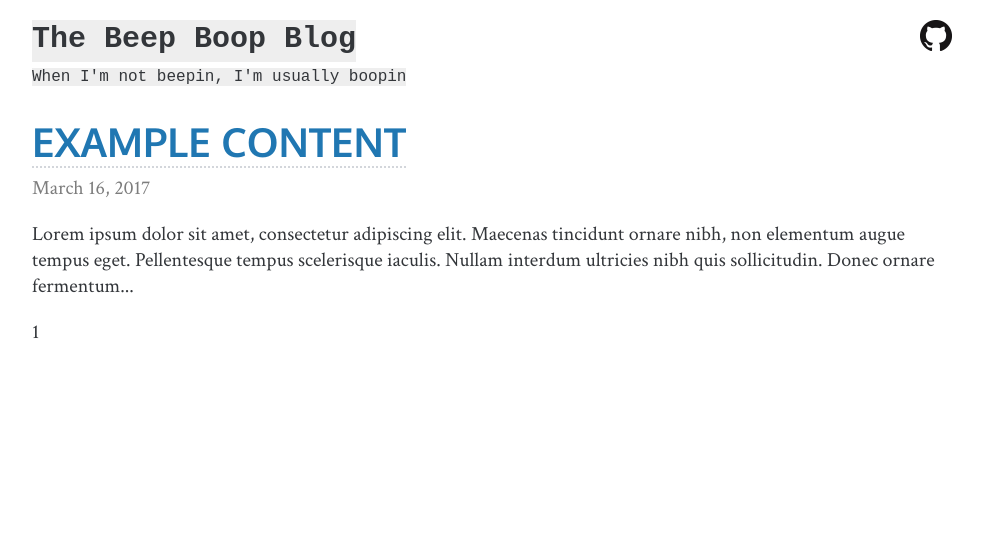
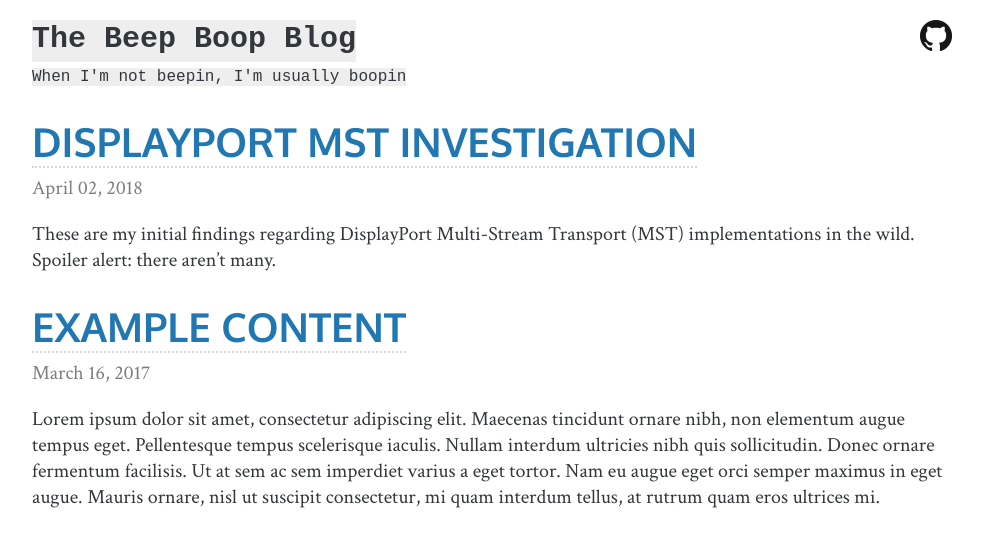
Before and after one commit to bridadan/bridadan.github.io, a Jekyll site: the page built from index.html, in a window 1280 px wide. Shown: the top 547 px of the page, without its empty margins (148-1131 px from the left). Built offline with Jekyll 4.4.1, drawn with Linux system fonts in a browser that asks for light colours; the list of posts is cut into pages by our own code; some of the changed lines change nothing that is shown.

Commit message:
mst blog

```diff
--- a/_layouts/home.html
+++ b/_layouts/home.html
@@ -9,9 +9,14 @@ layout: default
         <time datetime="{{ post.date }}" class="catalogue-time">{{ post.date | date: "%B %d, %Y" }}</time>
         <div class="catalogue-line"></div>
 
-        <p>
-        {{ post.content | strip_html | truncatewords: 30 }}
-        </p>
+		{% comment %}
+		This strange block will read a post and only display the first paragraph as a preview.
+		{% endcomment %}
+
+        {% assign preview = '' %}
+		{% assign paragraphs = post.content | split:'</p>' %}
+		{{ truncatedContent | append: paragraphs.first }}
+		{{ truncatedContent | append: '</p>' }}
 
     </div>
     {% endfor %}
@@ -25,5 +30,7 @@ layout: default
     <a href="{{ paginator.next_page_path | prepend: site.baseurl }}" class="right arrow">&#8594;</a>
     {% endif %}
 
+	{% if paginator.next_page or paginator.previous_page %}
     <span>{{ paginator.page }}</span>
+    {% endif %}
 </div>
--- /dev/null
+++ b/_posts/2018-04-02-displayport-mst-investigation.md
@@ -0,0 +1,96 @@
+---
+layout: post
+title: "DisplayPort MST Investigation"
+---
+
+These are my initial findings regarding DisplayPort Multi-Stream Transport (MST) implementations in the wild. Spoiler alert: there aren't many.
+
+
+## Background
+
+DisplayPort is a video standard specified by [VESA](https://www.vesa.org/displayport-developer/about-displayport/). Unlike HDMI, impelenters of DisplayPort devices do not need to pay an annual fee or per-unit royaltees to use the technology. DisplayPort has had many versions over the years, with the most recent version at the time of writing being **1.4**. MST was not added to the spec until version **1.2**, so we'll only be investigating versions 1.2 and later.
+
+### DisplayPort Versions
+
+The following is a very brief summary of the [Wikipedia entry](https://en.wikipedia.org/wiki/DisplayPort#Versions) on DisplayPort Versions. We'll cover just the bits that are considered in this article.
+
+#### Version 1.2
+
+MST was first introuced in this version. Below lists some of the valid monitor configurations:
+
+| Display Resolution @ 60Hz | Max Number of Monitors |
+|:-------------:|:-------------:|
+| 1920 x 1080 *or* 1920 x 1200 | 4 |
+| 2560 x 1600 | 2 |
+| 3840 x 2160 (4K UHD) | 1 |
+| 4096 x 2160  (4K x 2K) | 1 |
+
+#### Version 1.3
+
+The overall bandwidth was increased in this version. This allows you to run a 4K UHD (3840 x 2160) at 120Hz or two 4K UHD monitors at 60Hz using MST.
+
+#### Version 1.4
+
+Display String Compression was added in this version. Bandwidth is the same, you can just fit more in it. It also brought HDR support.
+
+
+
+## Hardware Support
+
+There are a number of factors to consider on the hardware side to determine if using MST is possible. There is surprising little information about the specifics of the implementation, so we will attempt to clarify this here.
+
+### Source Devices
+
+A DisplayPort "source device" provides a video stream to be used by a "sink device" (usually a display of some kind). Typical source devices include desktops, laptops, or smartphones. What we would typically consider the "computer".
+
+#### Desktops and Laptops
+
+Most desktops and laptops (specifically x86 machines) use GPUs from the following vendors: Nvidia, AMD, and Intel. Since the use of MST is most prevalent with workstation setups, all of these vendors have broad support for MST in hardware.
+
+#### Embeded Linux Devices (smartphones, SBCs, etc)
+
+Typically these devices are driven by Arm SoCs. Due to the diversity of the Arm ecosystem, there are many GPU implementations, all of them with varying support for DisplayPort in general, let alone MST. From all of my research, I have yet to find an SoC that advertises support for DisplayPort MST OR find anyone who has written about using it on these devices. Most implementations focus on Embedded DisplayPort (eDP), as Arm SoCs are typically used in devices that have their own screen.
+
+##### Embedded DisplayPort (eDP)
+
+Embedded DisplayPort is a version of DisplayPort that is optimized for internal connections to displays. It is versioned separately from the external DisplayPort standard, but they are closely related. eDP adds support for power saving features, like refresh rate switching (which was then backported to DisplayPort as FreeSync and G-Sync) and partial-frame updates.
+
+Like I mentioned earlier, many SoCs only provide an eDP output. This begs the question: can you use the eDP output to connect to normal DisplayPort displays? I haven't found any proof of someone doing this, but doing the opposite (DisplayPort output to an eDP display) does [appear to be possible](http://emerythacks.blogspot.com/2013/04/connecting-ipad-retina-lcd-to-pc.html).
+
+Assuming you *could* attach an eDP output to a DisplayPort display, everything that I've read indicates that **eDP does not support MST**. While I have not found anything written *explicitly* stating this, it is pretty heavily suggested[^edp_pres].
+
+### Sink Devices
+
+Sink devices accept video streams provided by the source devices we discussed above. These are typically displays, but they can also be things like video capture cards. Displays that support MST (often called daisy-chaining when used in context with monitors) also function as a **branch device**.
+
+### Branch devices
+
+Branch devices accept an MST signal from either a source device or another branch device and transmit atleast one DisplayPort link. To be honest, my terminology is a little wonky here, so I think this is better explained by a picture:
+
+![DisplayPort MST: source, sink, and branch devices](/assets/displayport_mst.png "DisplayPort MST: source, sink, and branch devices")
+_DisplayPort topology with a single source device and multiple branch and sink devices_{:.image-caption}
+
+There are two main branch devices that you see in the wild: MST hubs and daisy-chaining monitors.
+
+#### MST Hubs
+
+MST Hubs are branch devices that accept one MST DisplayPort signal and "split" it into multiple DisplayPort signals. These allow you to use a single DisplayPort output on your source device to drive multiple displays.
+
+![Startech Mini DisplayPort to DisplayPort Multi-Monitor Splitter - 3-Port MST Hub](https://sgcdn.startech.com/005329/media/products/gallery_large/MSTMDP123DP.main.jpg "Startech Mini DisplayPort to DisplayPort Multi-Monitor Splitter - 3-Port MST Hub")
+_Startech Mini DisplayPort to DisplayPort Multi-Monitor Splitter - 3-Port MST Hub_{:.image-caption}
+
+#### Daisy-chaining Montitors
+
+## Software Support
+
+### Linux Support
+
+### Android Support
+
+Absolutely none as far as I can tell. Not a single mention in anything I've read. Though this makes sense considering the support of DisplayPort MST on GPUs prevelant in Arm SoCs (read: not much/none).
+
+## Final Thoughts
+
+DisplayPort MST seems to have been one of those technologies that works because there are a limited number of unique implementations in the wild. This is not necessarily a bad thing, however due to the closed nature of the DisplayPort spec, coming across technical information can take quite a bit of digging. It also means that if you want to create a device that uses MST, you can only choose from a *very* small pool of parts (in some cases, only one option exists).
+
+[^edp_pres]: Slide 5 of [https://www.vesa.org/wp-content/uploads/2010/12/DisplayPort-DevCon-Presentation-eDP-Dec-2010-v3.pdf](https://www.vesa.org/wp-content/uploads/2010/12/DisplayPort-DevCon-Presentation-eDP-Dec-2010-v3.pdf)
--- a/assets/styles.scss
+++ b/assets/styles.scss
@@ -23,8 +23,16 @@ table {
     border-collapse: collapse;
 }
 
-table td {
-    padding: 0;
+table td, table th {
+    padding: 0 1em;
+}
+
+table tr {
+    border-bottom: 1px solid #ddd;
+}
+
+table tbody tr:nth-child(odd) {
+    background-color: #eee;
 }
 
 time {
@@ -119,6 +127,14 @@ figure {
     margin-top: 0.5em;
 }
 
+.footnotes li {
+    transition: background-color 0.5s;
+}
+
+.footnotes li:target {
+    background-color: #ffffa8;
+}
+
 nav:after {
     content: "";
     display: table;
@@ -135,3 +151,7 @@ a:hover, a:visited:hover {
     color: #42464c;
     border-bottom-color: #2077b2;
 }
+
+a.footnote {
+    border-bottom: none;
+}
```
Also changed, not shown: assets/displayport_mst.png (added).
